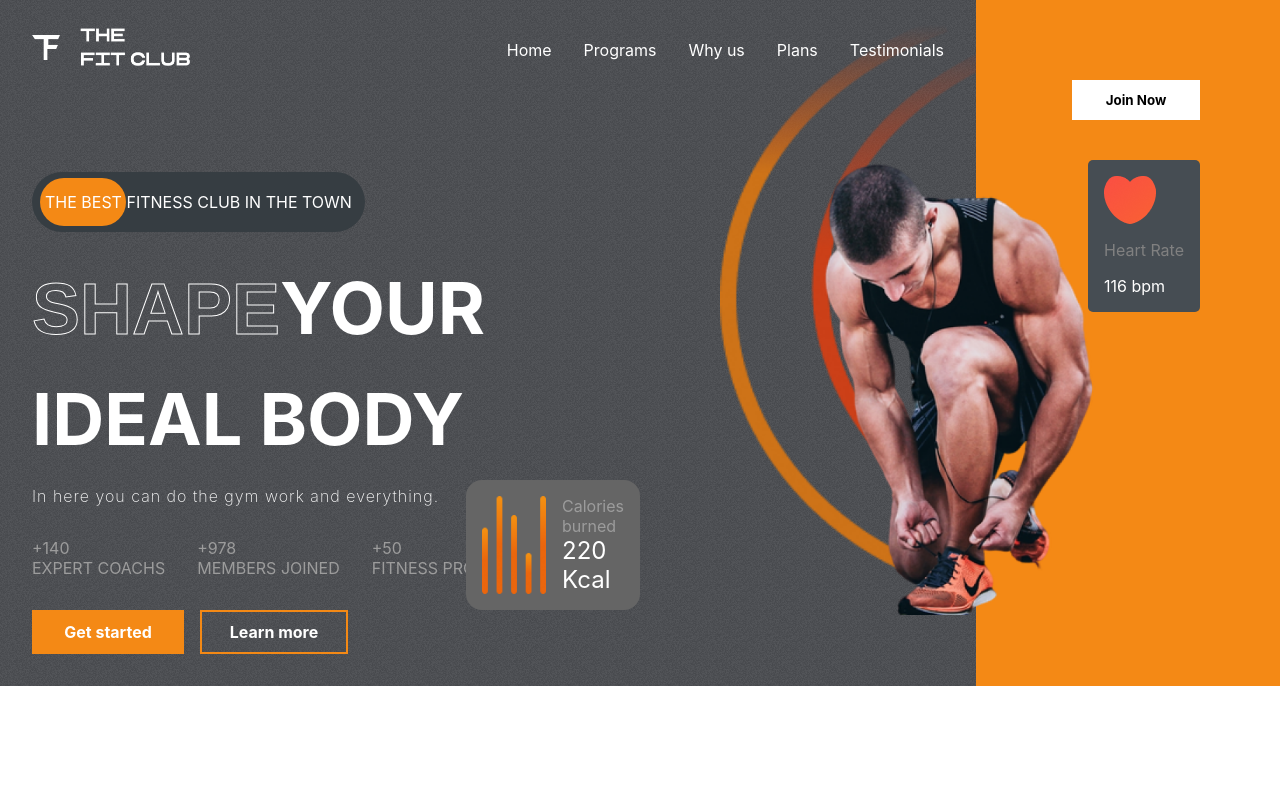
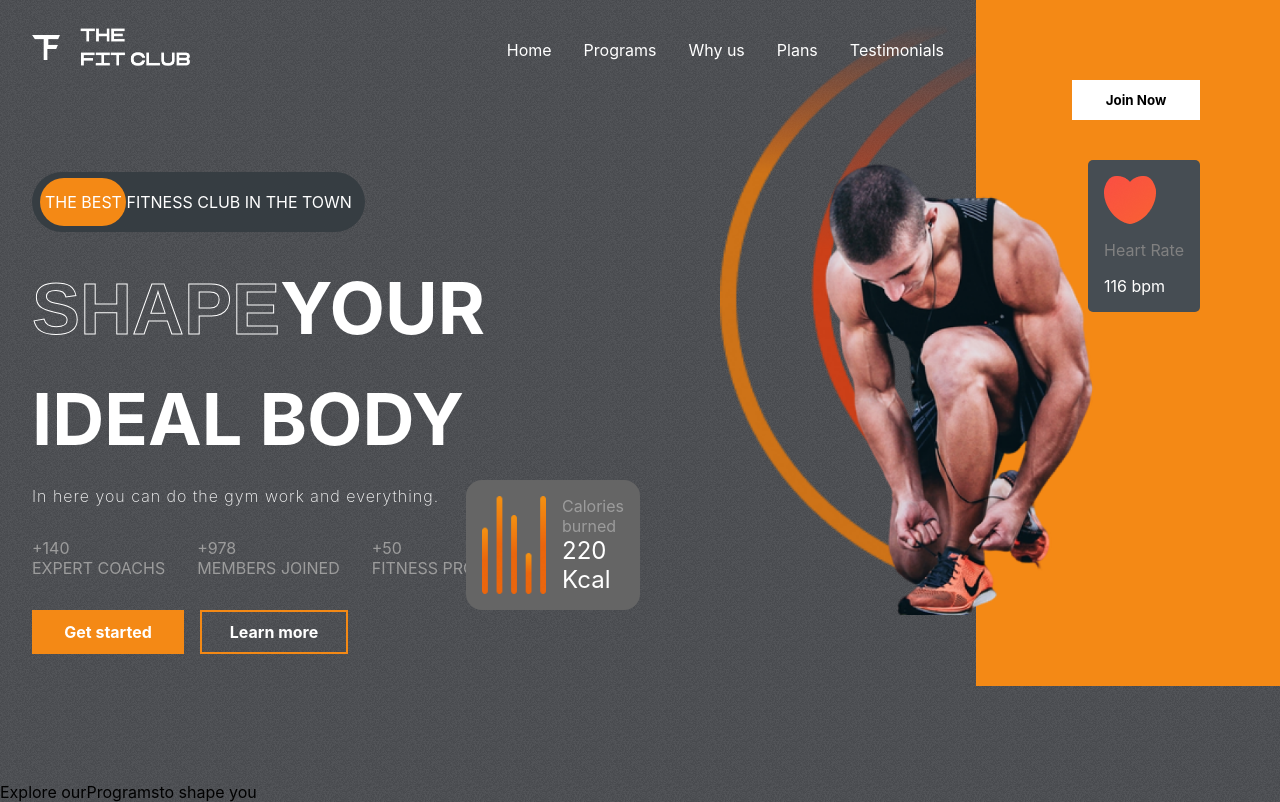
Before and after one commit to bhimray/gym-app, a React (Create React App) app: page / in a window 1280 px wide. Built offline with nearby package versions, Linux system fonts and the light colour scheme.

Commit message:
new file:   src/components/Programs/Programs.css 	new file:   src/components/Programs/Programs.jsx

```diff
--- a/src/App.js
+++ b/src/App.js
@@ -1,9 +1,11 @@
 import './App.css';
 import Hero from "./components/Hero"
+import Programs from "./components/Programs/Programs"
 function App() {
   return (
     <div className="App">
           <Hero/>
+          <Programs/>
     </div>
   );
 }
--- /dev/null
+++ b/src/components/Programs/Programs.css
@@ -0,0 +1,4 @@
+.Programs{
+    display:flex;
+    flex-direction: column;
+}
--- /dev/null
+++ b/src/components/Programs/Programs.jsx
@@ -0,0 +1,16 @@
+import React from "react";
+import "./Programs.css";
+
+function Programs() {
+  return (
+    <div className="Programs">
+        <div className="programs-header">
+            <span>Explore our</span>
+            <span>Programs</span>
+            <span>to shape you</span>
+        </div>
+    </div>
+  )
+}
+
+export default Programs
```
